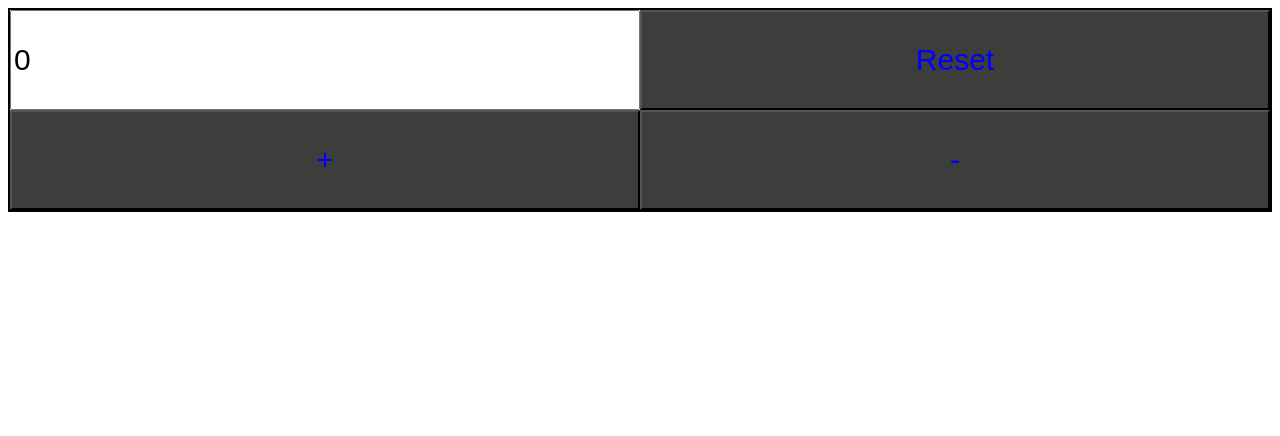
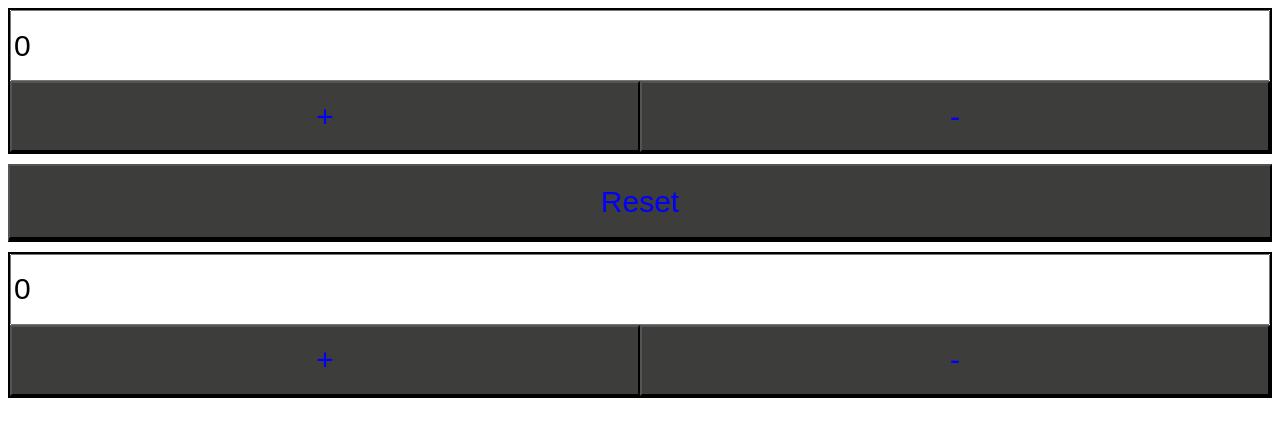
Before and after one commit to sharjilansari/number-app, a plain HTML site: page index.html in a window 1280 px wide. Both pictures are taken after a click on the button "Reset". Drawn offline with Linux system fonts and the light colour scheme.

Commit message:
changes made

```diff
--- a/index.html
+++ b/index.html
@@ -7,7 +7,9 @@
     <title>number app</title>
     <style>
         body{
-            height: 200px;
+            height: 400px;
+            display: flex;
+            flex-direction: column;
         }
         #container{
             height: 100%;
@@ -15,8 +17,9 @@
             display: grid;
             grid-template-columns:  repeat(2,1fr);
             grid-template-areas:
-            "input reset"
+            "input input"
             "plus minus";
+            margin-bottom: 10px;
         }
         input[type="text"]{
             grid-area: input;
@@ -32,7 +35,10 @@
             background-color: rgb(121, 121, 120);
         }
         #reset{
-            grid-area: reset ;
+            font-size: 30px;
+            margin-bottom: 10px;
+            height: 200px;
+            border-bottom: 5px solid black;
         }
         #increase{
             grid-area: plus ;
@@ -45,10 +51,15 @@
 <body>
     <div id="container">
             <input type="text" name="" id="number" value="0">
-            <input type="button" value="Reset" id="reset">
-            <input type="button" value="+" id="increase">
+            <input type="button" value="+" id="increase" >
             <input type="button" value="-" id="decrease">
     </div>
+    <input type="button" value="Reset" id="reset">
+    <div id="container">
+        <input type="text" name="" id="number1" value="0">
+        <input type="button" value="+" id="increase1">
+        <input type="button" value="-" id="decrease1">
+</div>
     <script src="main.js"></script>
 </body>
 </html>
--- a/main.js
+++ b/main.js
@@ -1,18 +1,25 @@
 // selecting elements
 const number = document.querySelector("#number");
-const reset = document.querySelector("#reset");
 const plus = document.querySelector("#increase");
 const minus = document.querySelector("#decrease");
-
+const number1 = document.querySelector("#number1");
+const plus1 = document.querySelector("#increase1");
+const minus1 = document.querySelector("#decrease1");
+const reset = document.querySelector("#reset");
 //creating functions
 reset.addEventListener('click', (e) => {
-    number.value = 0 ;
+    number.value = 0;
+    number1.value = 0 ;
     localStorage.setItem('number',number.value);
+    localStorage.setItem('number1',number1.value);
+    revert();
+
 });
 
 plus.addEventListener('click', (e) => {
-    number.value++;
+        number.value++;
     localStorage.setItem('number',number.value);
+    checkValues();
 } );
 
 minus.addEventListener('click', (e) => {
@@ -23,3 +30,46 @@ minus.addEventListener('click', (e) => {
 } );
 
 number.value = localStorage.getItem('number');
+
+plus1.addEventListener('click', (e) => {
+    number1.value++;
+    localStorage.setItem('number1',number1.value);
+    checkValues();
+} );
+
+minus1.addEventListener('click', (e) => {
+    if(!(number1.value<=0)){
+    number1.value--;
+    localStorage.setItem('number1',number1.value);
+    }
+} );
+if(number.value === 5 || number1.value === 5){
+    plus.setAttribute('disabled','true');
+
+}
+number.value = localStorage.getItem('number');
+number1.value = localStorage.getItem('number1');
+
+function revert(){
+    plus.disabled = false;
+    minus.disabled = false;
+    plus1.disabled = false;
+    minus1.disabled = false;
+    plus.style.backgroundColor = '';
+    minus.style.backgroundColor = '';
+    plus1.style.backgroundColor = '';
+    minus1.style.backgroundColor = '';
+}
+
+function checkValues() {
+    if (number.value >= 5 || number1.value >= 5) {
+        plus.disabled = true;
+        minus.disabled = true;
+        plus1.disabled = true;
+        minus1.disabled = true;
+        plus.style.backgroundColor = 'red';
+        minus.style.backgroundColor = 'red';
+        plus1.style.backgroundColor = 'red';
+        minus1.style.backgroundColor = 'red';
+    }
+}
```
